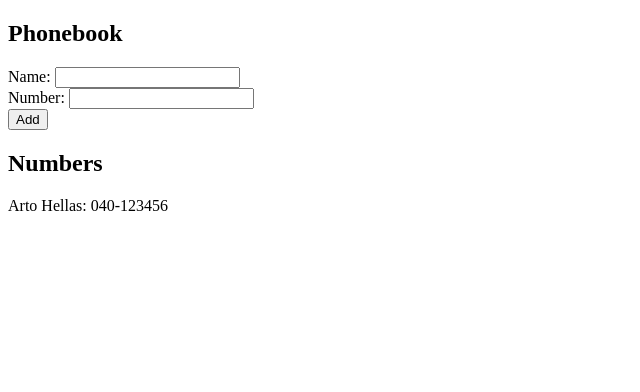
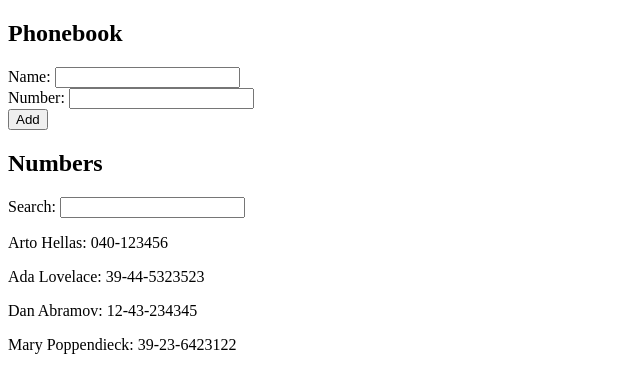
Before and after one commit to Geckuss/fullstackopen, a React (Vite) app in the folder 2/puhelinluettelo/: page / in a window 1280 px wide. Shown: the top 392 px of the page, without its empty margins (0-640 px from the left). Built offline with nearby package versions, Linux system fonts and the light colour scheme.

Commit message:
2.9 done

```diff
--- a/2/puhelinluettelo/src/App.jsx
+++ b/2/puhelinluettelo/src/App.jsx
@@ -2,10 +2,14 @@ import { useState } from 'react'
 
 const App = () => {
   const [contacts, setContacts] = useState([
-    { name: 'Arto Hellas', number: '040-123456' }
+    { name: 'Arto Hellas', number: '040-123456' },
+    { name: 'Ada Lovelace', number: '39-44-5323523' },
+    { name: 'Dan Abramov', number: '12-43-234345' },
+    { name: 'Mary Poppendieck', number: '39-23-6423122' }
   ])
   const [newName, setNewName] = useState('')
   const [newNumber, setNewNumber] = useState('')
+  const [searchTerm, setSearchTerm] = useState('')
 
   const handleConcat = (event) => {
     event.preventDefault();
@@ -18,13 +22,19 @@ const App = () => {
       setNewNumber('');
     }
   }
-
   const handleNameChange = (event) => {
     setNewName(event.target.value);
   }
   const handleNumberChange = (event) => {
     setNewNumber(event.target.value);
   }
+  const handleSearchChange = (event) => {
+    setSearchTerm(event.target.value);
+  }
+  const filteredContacts = contacts.filter(contact =>
+    contact.name.toLowerCase().includes(searchTerm.toLowerCase()) ||
+    contact.number.includes(searchTerm)
+  );
 
 
   return (
@@ -43,7 +53,10 @@ const App = () => {
       </form>
       <h2>Numbers</h2>
       <div>
-        {contacts.map((contact, index) => (
+      <div>
+        Search: <input value={searchTerm} onChange={handleSearchChange} />
+      </div>
+        {filteredContacts.map((contact, index) => (
           <p key={index}>
             {contact.name}: {contact.number}
           </p>
```
